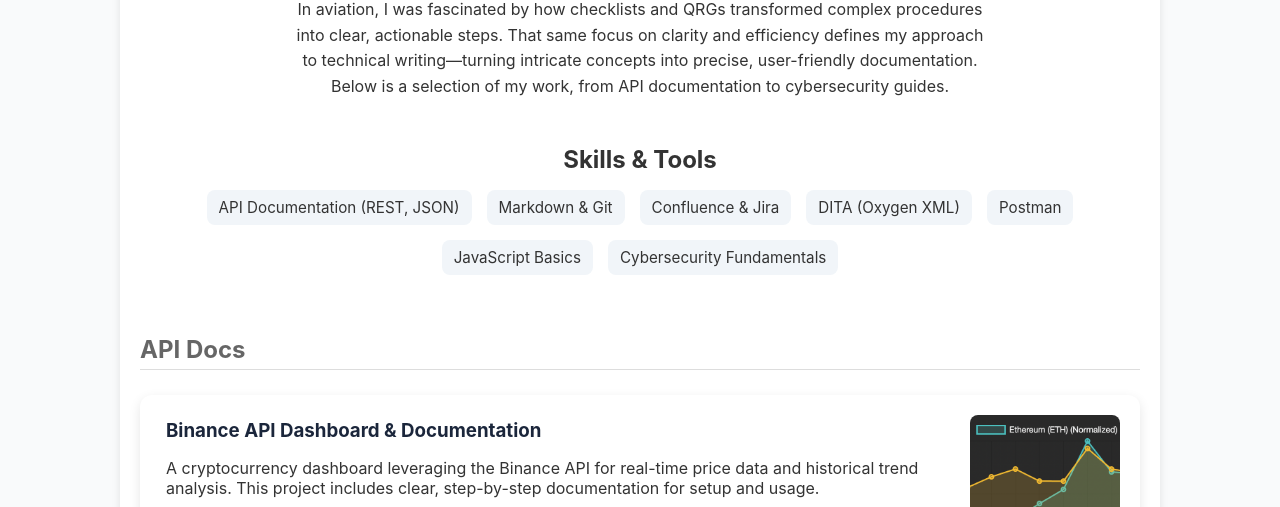
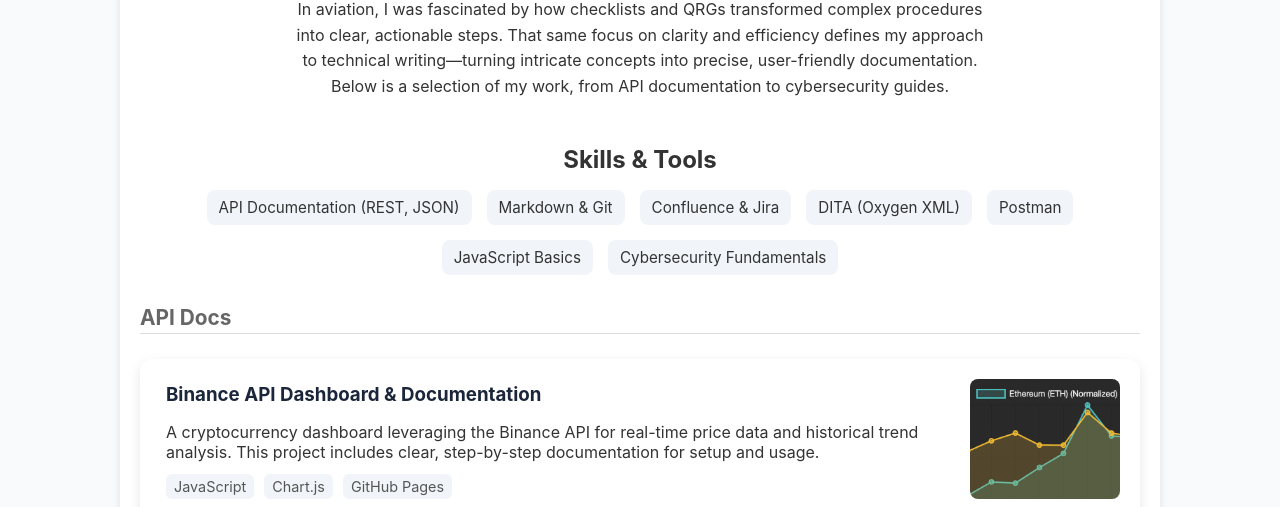
Before and after one commit to GFiorino/Technical-Writing-Portfolio, a plain HTML site: page index.html in a window 1280 px wide. Shown: the part 279-786 px from the top of the page. Drawn offline with Linux system fonts and the light colour scheme.

Commit message:
Update index.html

```diff
--- a/index.html
+++ b/index.html
@@ -160,17 +160,18 @@
             background-color: #e66a00;
         }
 
-/* Section Headings: Light Gray & Balanced */
+/* Section Headings: Smaller & Balanced */
 .section-title {
-    font-size: 1.5em; /* Adjusted for h3 */
+    font-size: 1.3em;  /* Reduce size */
     font-weight: bold;
-    color: #666; /* Light gray */
+    color: #666;  /* Light gray */
     text-align: left;
-    margin-top: 60px; /* Adds extra space above the section title */
-    margin-bottom: 10px; /* Reduced bottom margin */
-    padding-bottom: 5px;
-    border-bottom: 1px solid #ddd; /* Optional: subtle separator */
+    margin-bottom: 5px;  /* Reduce space below */
+    padding-bottom: 3px;
+    border-bottom: 1px solid #ddd;  /* Subtle separator */
 }
+
+
         /* Footer */
         footer {
             text-align: center;
```
